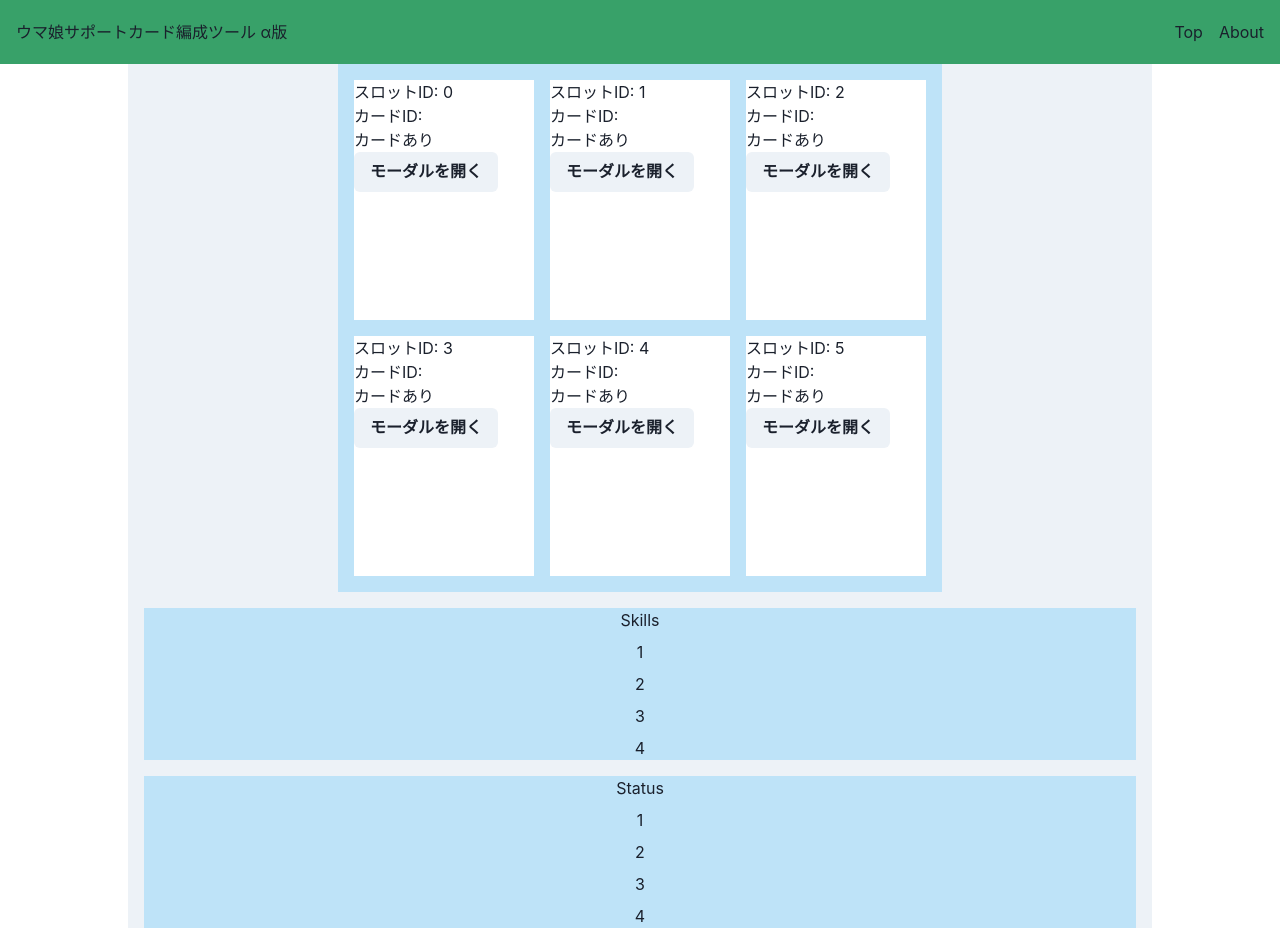
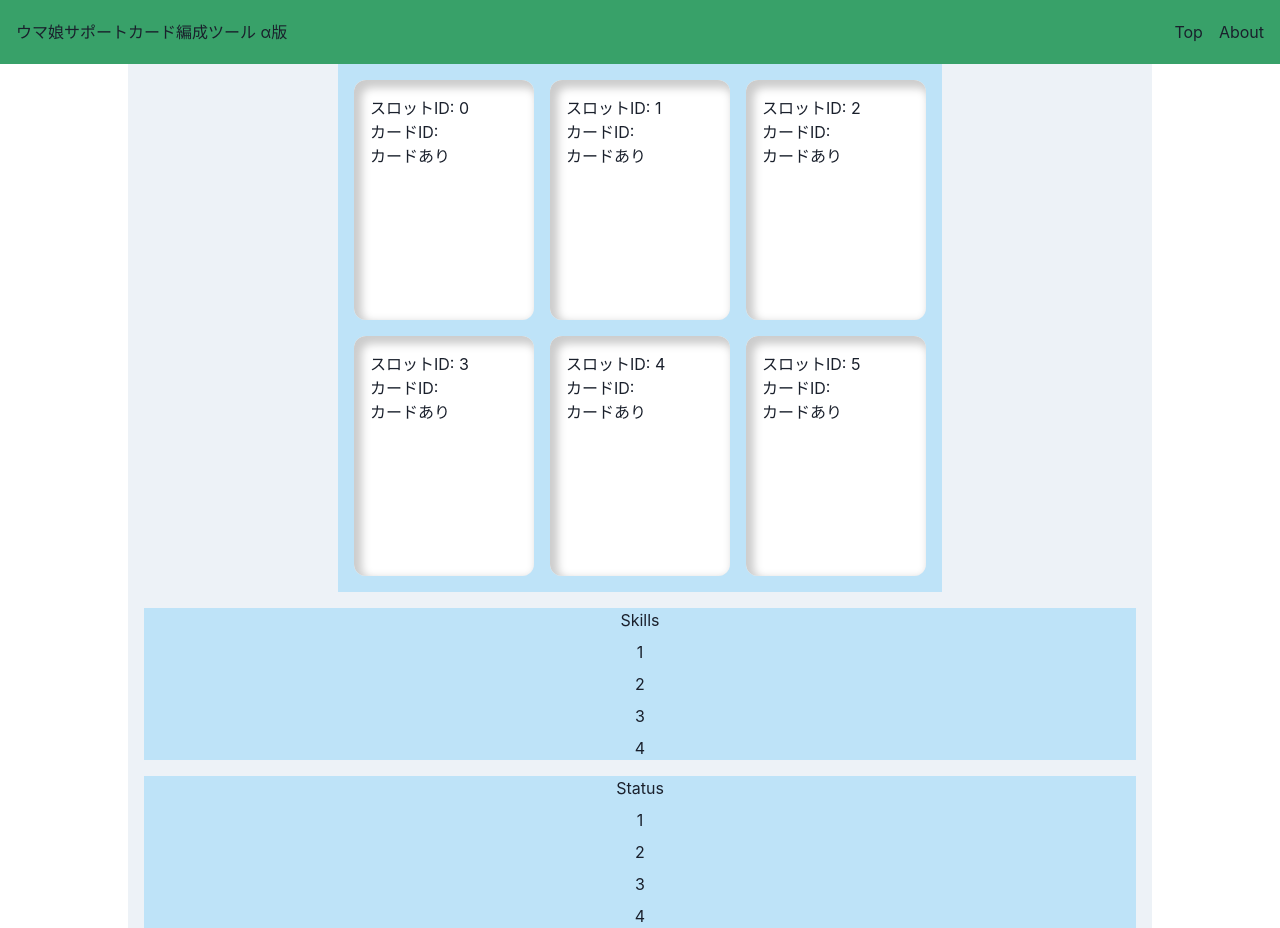
Before and after one commit to y4shiro/uma-card-deck-tools, a Next.js app: page / in a window 1280 px wide. Built offline with nearby package versions, Linux system fonts and the light colour scheme; no server answers; the database is empty.

Commit message:
feat: CardSlot にて、空 Slot をクリックした場合にモーダルを開くよう実装

```diff
--- a/src/features/Support/CardDeck/CardSlot/index.tsx
+++ b/src/features/Support/CardDeck/CardSlot/index.tsx
@@ -46,12 +46,19 @@ const CardSlot: React.FC<Props> = ({ slotId, cardId }) => {
     );
 
   return (
-    <Box w='180px' h='240px' bgColor={cardId ? 'red.100' : 'white'}>
+    <Box
+      w='180px'
+      h='240px'
+      p='4'
+      bgColor='white'
+      borderRadius={{ base: 8, md: 12 }}
+      boxShadow='5px 5px 8px 3px #ccc inset'
+      cursor='pointer'
+      onClick={() => openModalHandler(slotId)}
+    >
       <Text>スロットID: {slotId}</Text>
       <Text>カードID: {cardId}</Text>
       <Text>カードあり</Text>
-
-      <Button onClick={() => openModalHandler(slotId)}>モーダルを開く</Button>
     </Box>
   );
 };
```
